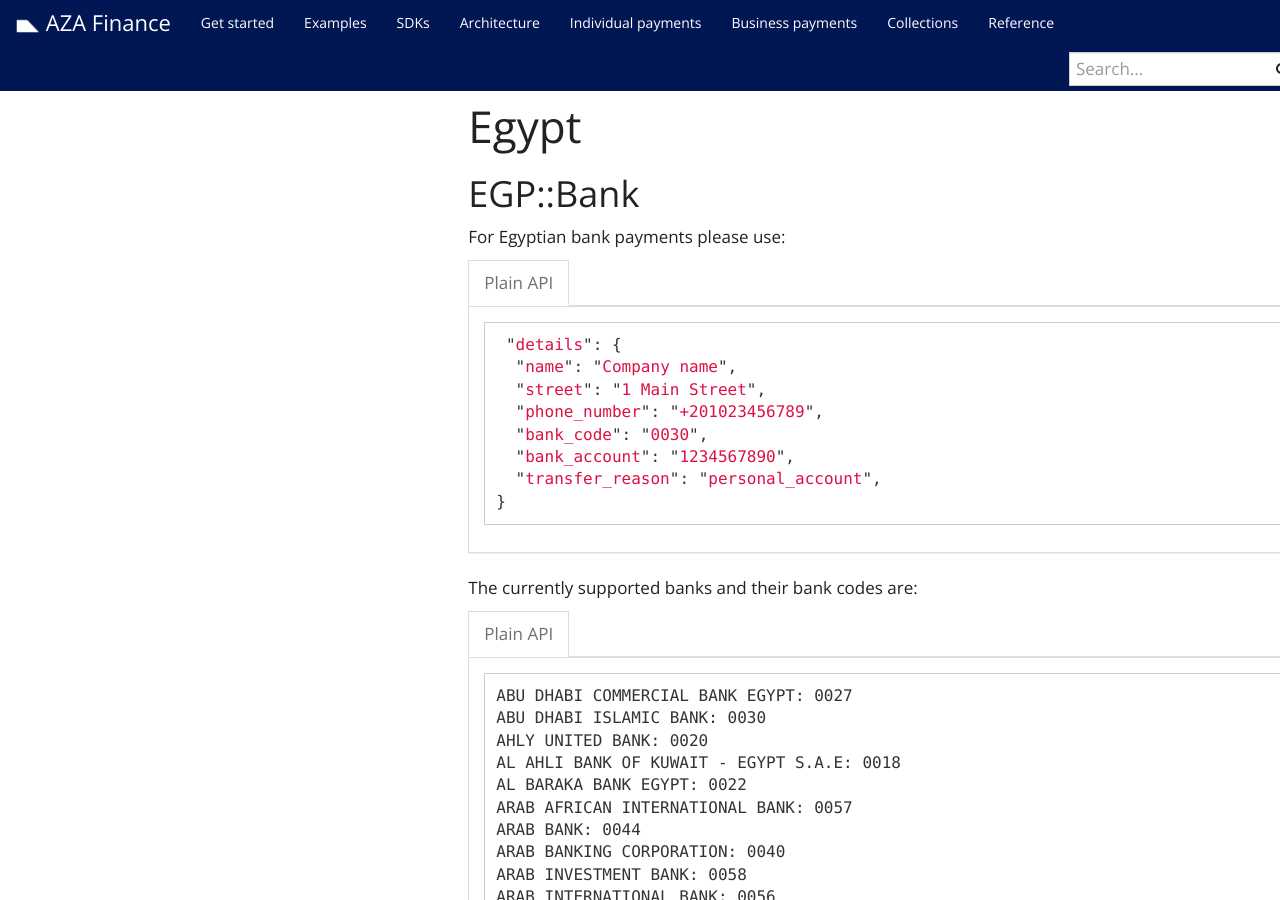
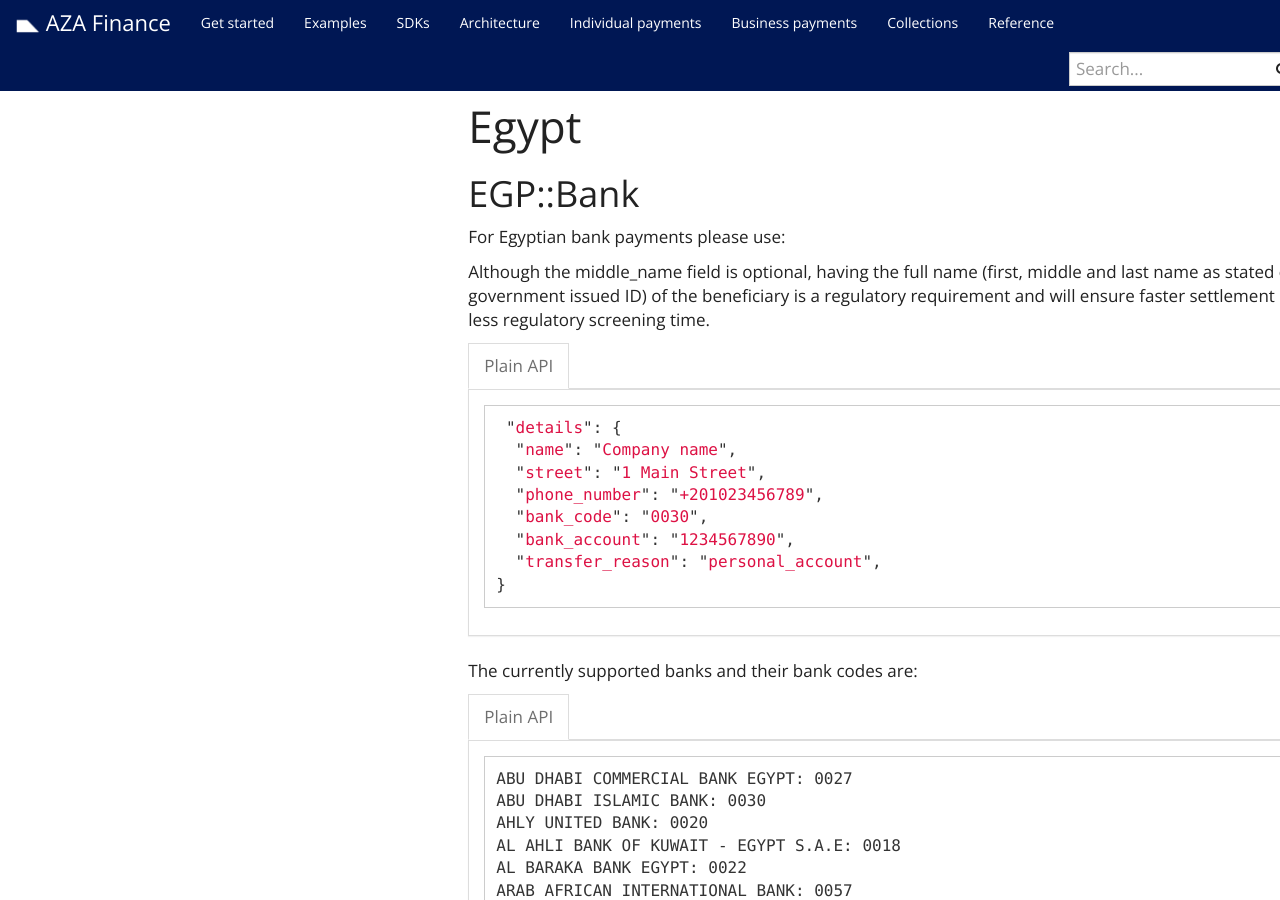
Before and after one commit to transferzero/api-documentation, a Jekyll site: the page built from _docs/business-payments.md, in a window 1280 px wide and 900 px high, scrolled down 14507 px. Built offline with Jekyll 4.4.1, drawn with Linux system fonts in a browser that asks for light colours; nearby versions of some CDN libraries; comment, search, counter and statistics services are not loaded.

Commit message:
BTA-12239 Added a middle name footer note on egp::bank

````diff
--- a/_includes/corridors/egp-bank.md
+++ b/_includes/corridors/egp-bank.md
@@ -16,6 +16,8 @@ For Egyptian bank payments please use:
 }
 ```
 {% endcapture %}
+
+Although the middle_name field is optional, having the full name (first, middle and last name as stated on the government issued ID) of the beneficiary is a regulatory requirement and will ensure faster settlement due to less regulatory screening time.
 
 {% include language-tabbar.html prefix=egp-bank-details  raw=data-raw %}
 
````
